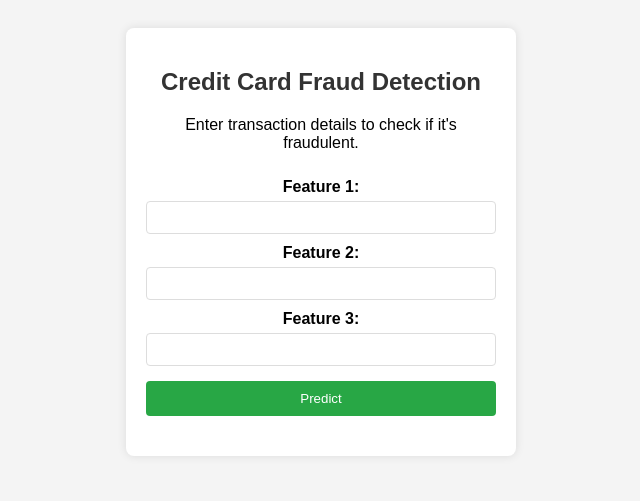
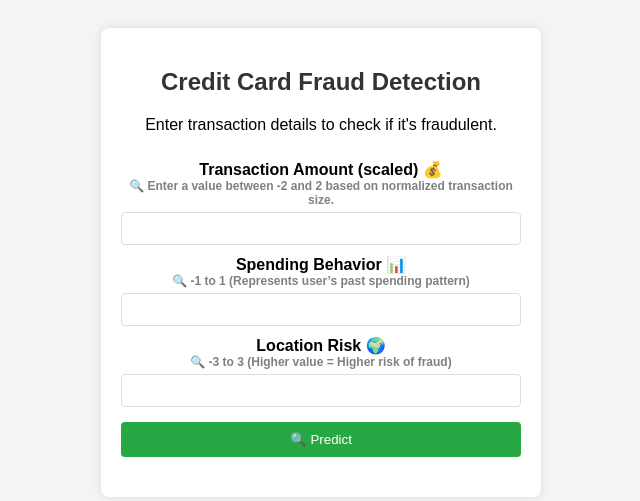
Before and after one commit to nishtha01103/Credit-Card-Fraud-Detection, a Flask app: page / in a window 1280 px wide. Shown: the top 501 px of the page, without its empty margins (319-959 px from the left). Run offline with Flask 3, Linux system fonts and the light colour scheme; parts of the project's set-up code (start-up, migrations or seed data) failed here and were passed over.

Commit message:
Improved UI with tooltips & descriptions

```diff
--- a/static/styles.css
+++ b/static/styles.css
@@ -1,4 +1,3 @@
-
 body {
     font-family: Arial, sans-serif;
     background-color: #f4f4f4;
@@ -7,7 +6,7 @@
 }
 
 .container {
-            width: 350px;
+    width: 400px;
     margin: auto;
     background: white;
     padding: 20px;
@@ -27,6 +26,15 @@
 label {
     margin-top: 10px;
     font-weight: bold;
+    display: flex;
+    flex-direction: column;
+    align-items: center;
+}
+
+.tooltip {
+    font-size: 12px;
+    color: gray;
+    display: block;
 }
 
 input {
@@ -34,6 +42,7 @@
     margin-top: 5px;
     border: 1px solid #ddd;
     border-radius: 4px;
+    text-align: center;
 }
 
 button {
--- a/templates/index.html
+++ b/templates/index.html
@@ -3,7 +3,6 @@
 <head>
     <meta charset="UTF-8">
     <meta name="viewport" content="width=device-width, initial-scale=1.0">
-
     <title>Credit Card Fraud Detection</title>
     <link rel="stylesheet" href="{{ url_for('static', filename='styles.css') }}">
 </head>
@@ -13,16 +12,25 @@
         <p>Enter transaction details to check if it's fraudulent.</p>
 
         <form id="fraudForm">
-    <label for="feature1">Feature 1:</label>
+            <label for="feature1">
+                Transaction Amount (scaled) 💰
+                <span class="tooltip">🔍 Enter a value between -2 and 2 based on normalized transaction size.</span>
+            </label>
             <input type="number" id="feature1" step="any" required>
 
-    <label for="feature2">Feature 2:</label>
+            <label for="feature2">
+                Spending Behavior 📊
+                <span class="tooltip">🔍 -1 to 1 (Represents user’s past spending pattern)</span>
+            </label>
             <input type="number" id="feature2" step="any" required>
 
-    <label for="feature3">Feature 3:</label>
+            <label for="feature3">
+                Location Risk 🌍
+                <span class="tooltip">🔍 -3 to 3 (Higher value = Higher risk of fraud)</span>
+            </label>
             <input type="number" id="feature3" step="any" required>
 
-    <button type="submit">Predict</button>
+            <button type="submit">🔍 Predict</button>
         </form>
 
         <h3 id="result"></h3>
@@ -48,8 +56,6 @@ document.addEventListener("DOMContentLoaded", function () {
                 })
                 .then(response => response.json())
                 .then(data => {
-            console.log("API Response:", data); // Debugging log
-
                     let predictionText = "Unknown";
                     if (data.fraud_prediction === 1) {
                         predictionText = "🚨 Fraudulent Transaction Detected! 🚨";
@@ -58,7 +64,6 @@ document.addEventListener("DOMContentLoaded", function () {
                         predictionText = "✅ Transaction is Valid ✅";
                         document.getElementById("result").style.color = "green";
                     }
-
                     document.getElementById("result").innerText = predictionText;
                 })
                 .catch(error => {
```
Lines whose indentation alone changed are shown as unchanged.
